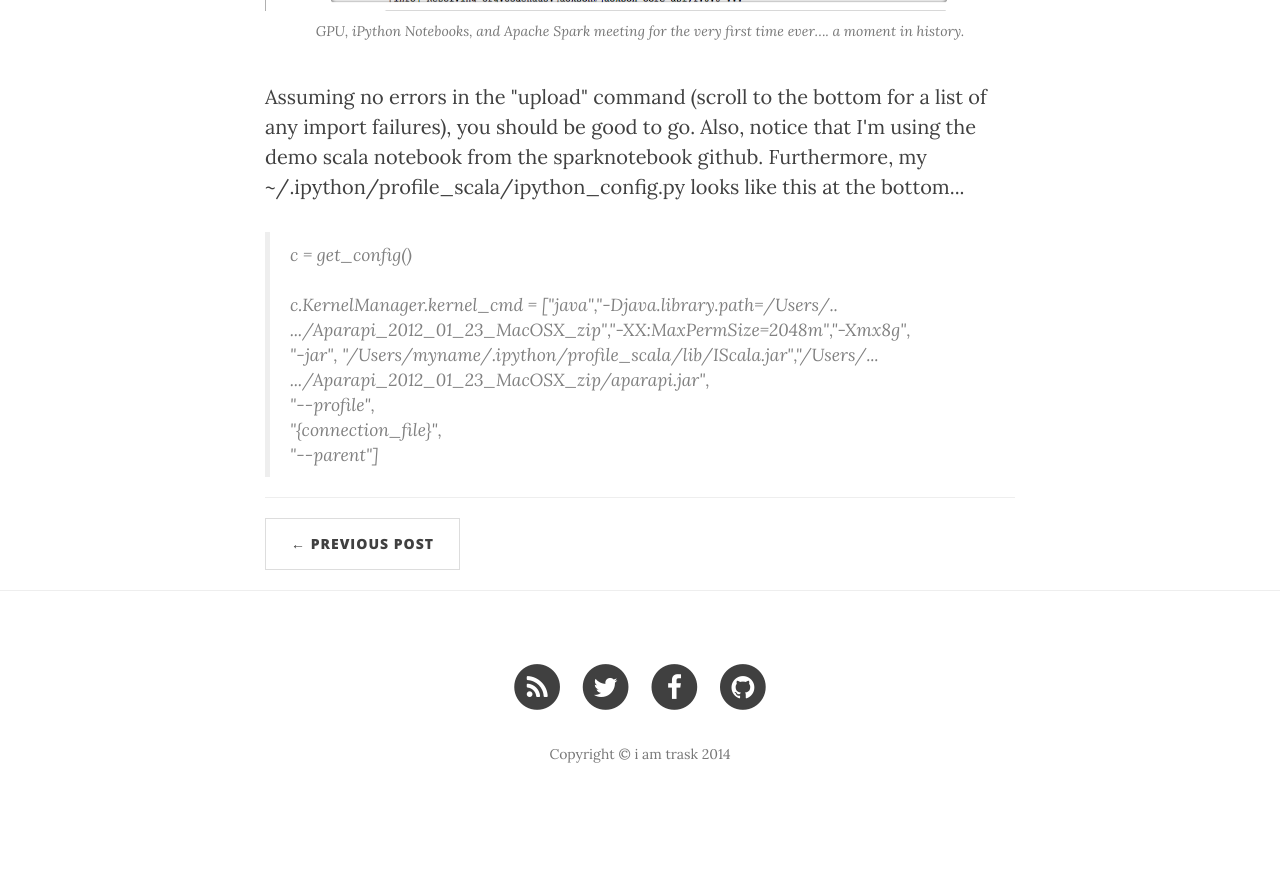
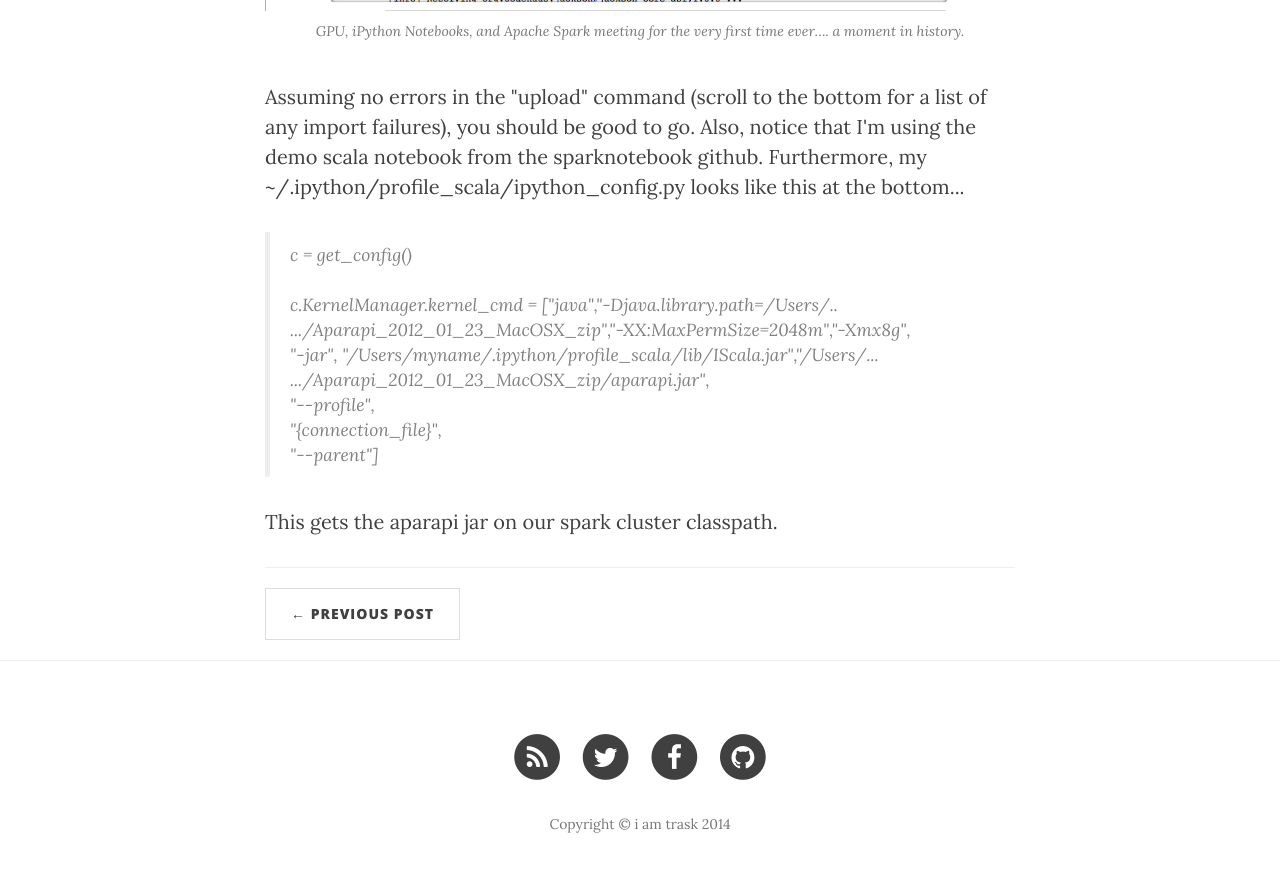
Before and after one commit to iamtrask/iamtrask.github.io, a Jekyll site: the page built from _posts/2014-09-24-man-must-explore.markdown, in a window 1280 px wide and 900 px high, scrolled down 4431 px. Shown: the top 872 px of the window. Built offline with Jekyll 4.4.1, drawn with Linux system fonts in a browser that asks for light colours; nearby versions of some CDN libraries; before the commit the page ends 5261 px from its top, so only the background shows below that.

Commit message:
Update 2014-09-24-man-must-explore.markdown

```diff
--- a/_posts/2014-09-24-man-must-explore.markdown
+++ b/_posts/2014-09-24-man-must-explore.markdown
@@ -84,3 +84,4 @@ c.KernelManager.kernel_cmd = ["java","-Djava.library.path=/Users/.. .../Aparapi_
                           "--profile", <br />
                           "{connection_file}", <br />
                           "--parent"]</blockquote>
+<p>This gets the aparapi jar on our spark cluster classpath.</p>
```
